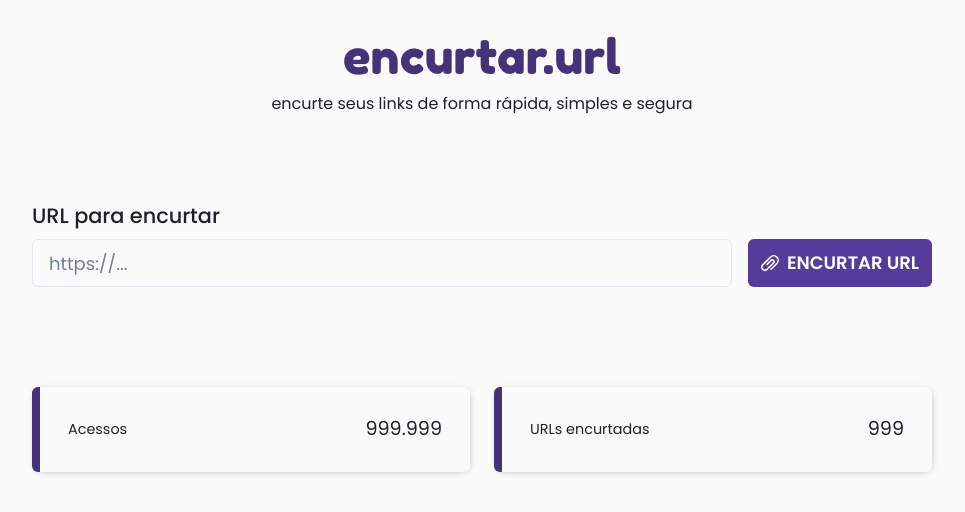
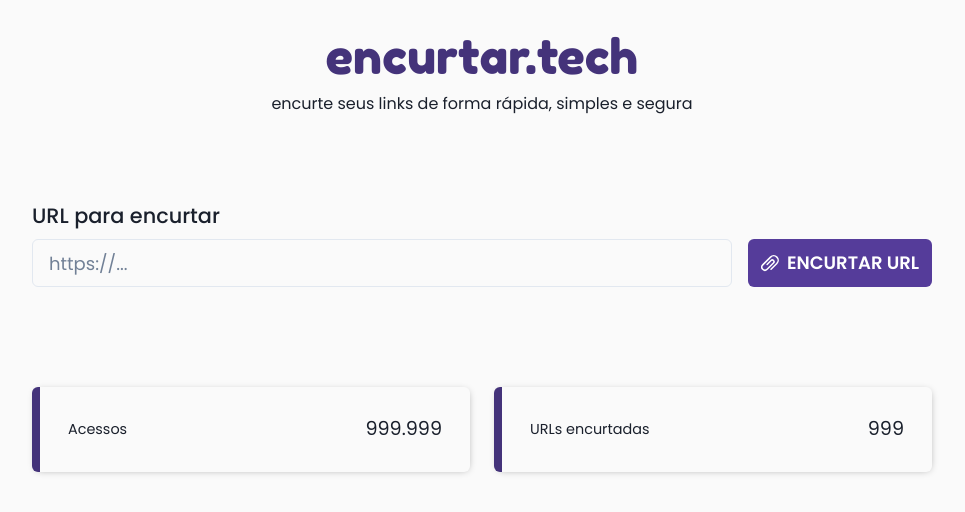
Before and after one commit to jtiagosantos/encurtar.tech, a Next.js app: page / in a window 1280 px wide. Shown: the top 512 px of the page, without its empty margins (158-1123 px from the left). Built offline with nearby package versions, Linux system fonts and the light colour scheme.

Commit message:
style: change title

```diff
--- a/src/pages/index.tsx
+++ b/src/pages/index.tsx
@@ -25,7 +25,7 @@ export default function Home() {
           color="purple.800"
           fontFamily="Fredoka One"
           pt={5}>
-          encurtar.url
+          encurtar.tech
         </Text>
         <Text as="h2" textAlign="center">
           encurte seus links de forma rápida, simples e segura
```
